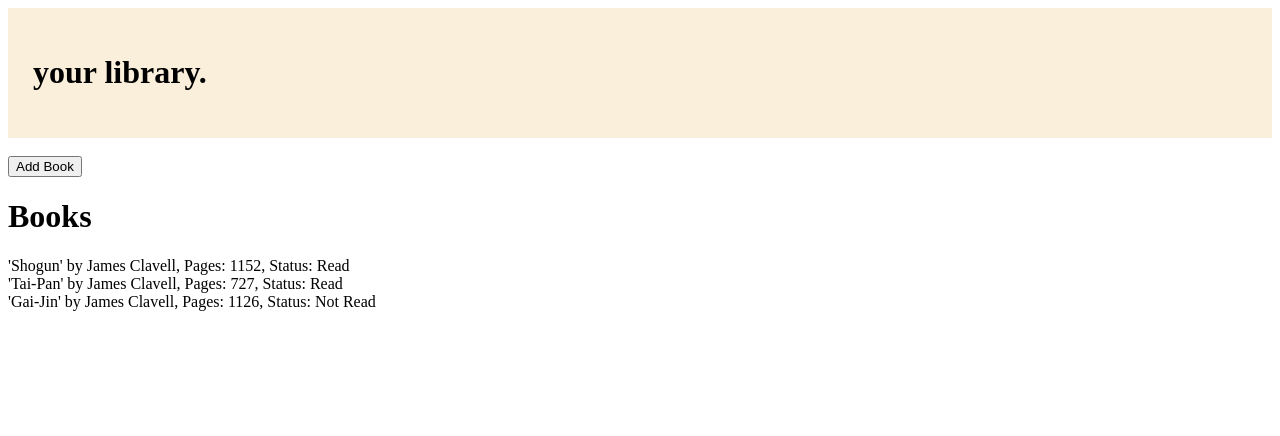
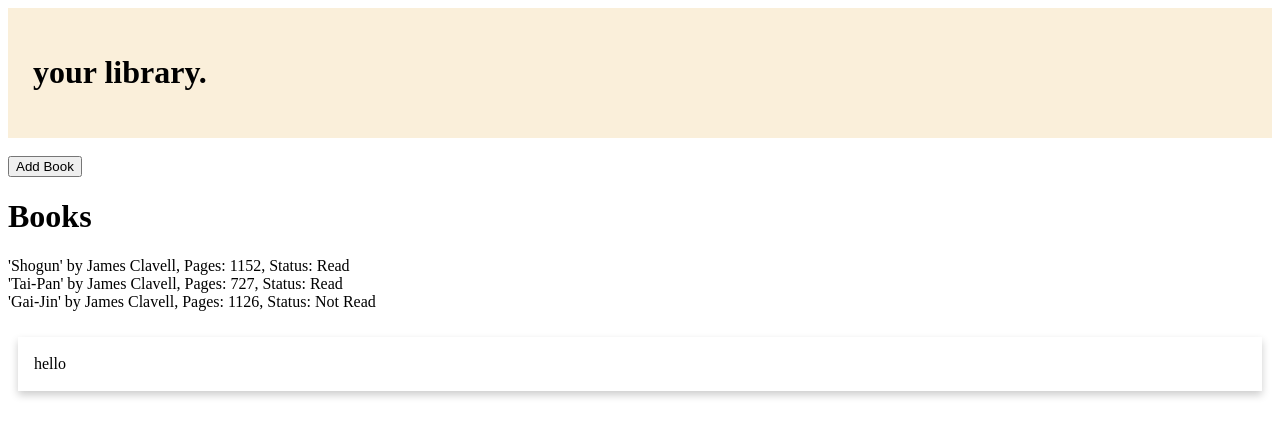
Before and after one commit to Sunnythesun/Library, a plain HTML site: page index.html in a window 1280 px wide. Drawn offline with Linux system fonts and the light colour scheme.

Commit message:
dynamic card wip

```diff
--- a/index.html
+++ b/index.html
@@ -60,6 +60,17 @@
     <h1>Books</h1>
     <p id="library"></p>
 
+    <div id="flex">
+        <!-- <div class="card">
+            <h4>Card Test</h4>
+            <p>testy mctest</p>
+        </div>
+
+        <div class="card">
+            <h4>Card Test</h4>
+            <p>testy mctest</p>
+        </div> -->
+    </div>
 
 
 </body>
--- a/javascript.js
+++ b/javascript.js
@@ -25,6 +25,8 @@ myLibrary.push(shogun);
 myLibrary.push(taipan);
 myLibrary.push(gaijin);
 
+
+//add book form
 form.addEventListener('submit', function (event) {
     event.preventDefault();
 
@@ -48,10 +50,10 @@ form.addEventListener('submit', function (event) {
 
     //closes modal when submitting
     modal.style.display = "none";
-
     document.getElementById("form").reset();
 
 });
+
 
 for (let i = 0; i < myLibrary.length; i++) {
     myLibrary[i].info();
@@ -69,12 +71,18 @@ btn.onclick = function () {
 
 span.onclick = function () {
     modal.style.display = "none";
-    document.getElementById("form").reset();
 }
 window.onclick = function (event) {
     if (event.target == modal) {
         modal.style.display = "none";
     }
-    document.getElementById("form").reset();
+}
 
-}
+// //create card for book
+const card = document.createElement("div");
+card.className = "card";
+document.getElementById("flex").appendChild(card);
+
+const cardText = document.createElement("p");
+cardText.innerText = "hello";
+card.appendChild(cardText);
--- a/style.css
+++ b/style.css
@@ -66,3 +66,19 @@ input[type=text] {
     text-decoration: none;
     cursor: pointer;
 }
+
+.card {
+    box-sizing: border-box;
+    margin: 10px;
+    padding: 2px 16px;
+    box-shadow: 0 4px 8px 0 rgba(0, 0, 0, 0.2);
+    width: 50%;
+}
+
+#flex {
+    display: flex;
+}
+
+#flex div {
+    flex: 1;
+}
```
